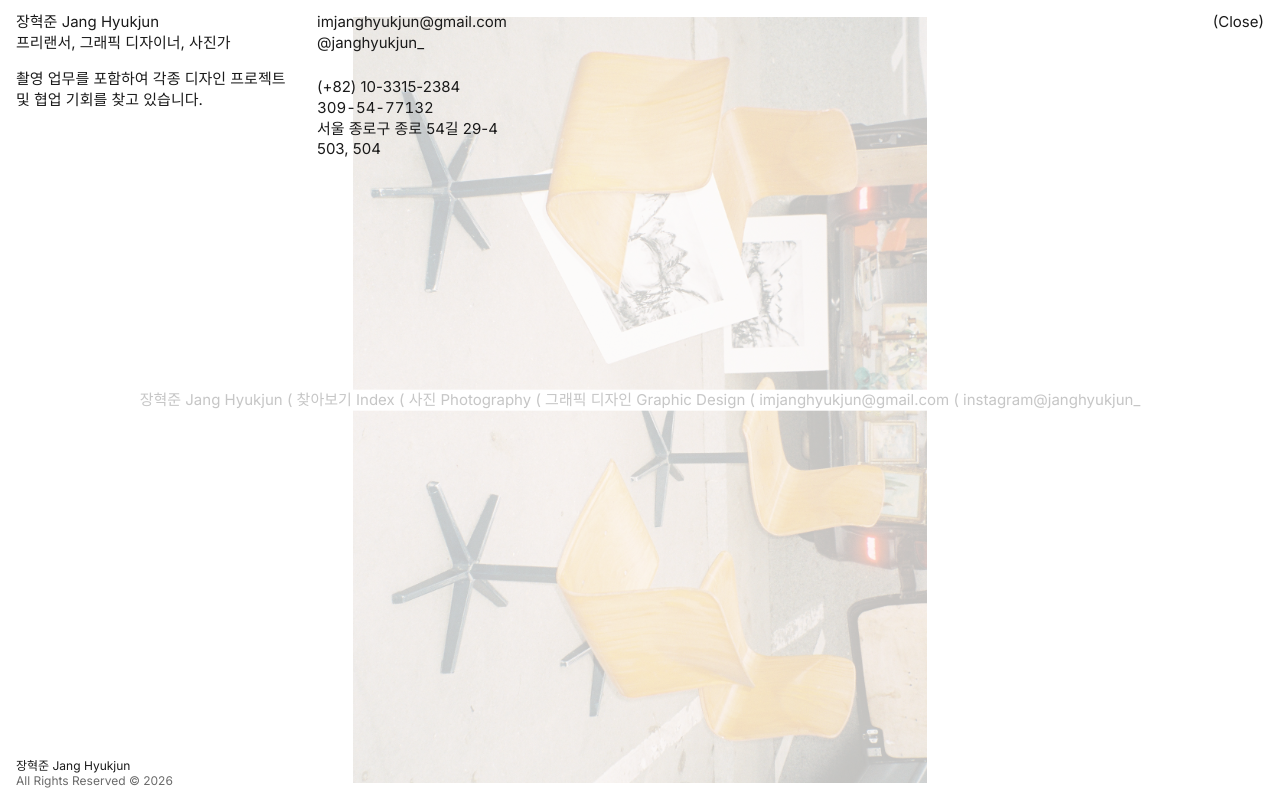
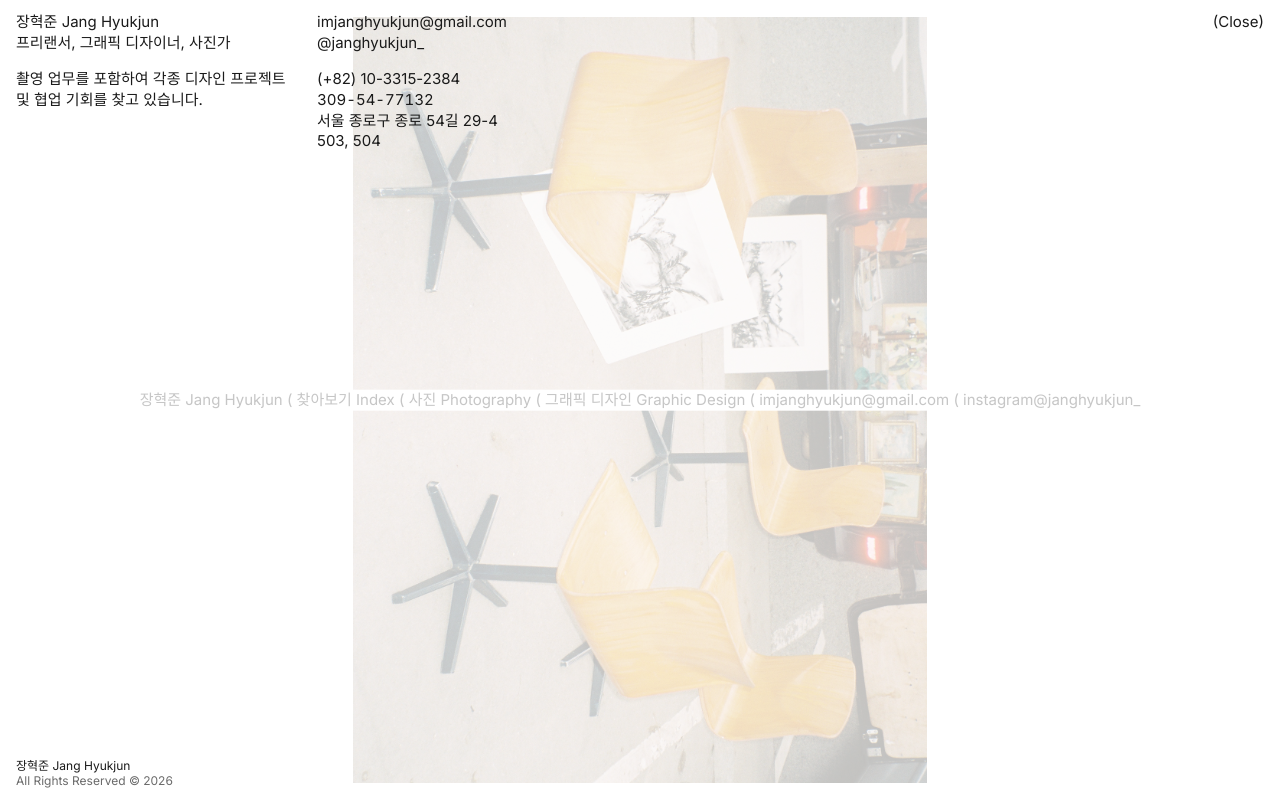
Before and after one commit to imjanghyukjun/notadotnota, a Next.js app: page / in a window 1280 px wide. Both pictures are taken after a click on the button "장혁준 Jang Hyukjun". Built offline with nearby package versions, Linux system fonts and the light colour scheme.

Commit message:
align vertical spacing between left and right columns in about overlay

```diff
--- a/components/about-overlay.tsx
+++ b/components/about-overlay.tsx
@@ -56,7 +56,8 @@ export function AboutOverlay({ open, onClose }: AboutOverlayProps) {
               @{INSTAGRAM_HANDLE}
             </a>
           </p>
-          <p className="mt-6">
+          {/* 좌측의 mt-4 간격과 정확히 일치시켜 수평 라인을 맞춤 */}
+          <p className="mt-4">
             <a href="tel:+821033152384" className="hover:opacity-50">
               (+82) 10-3315-2384
             </a>
```
